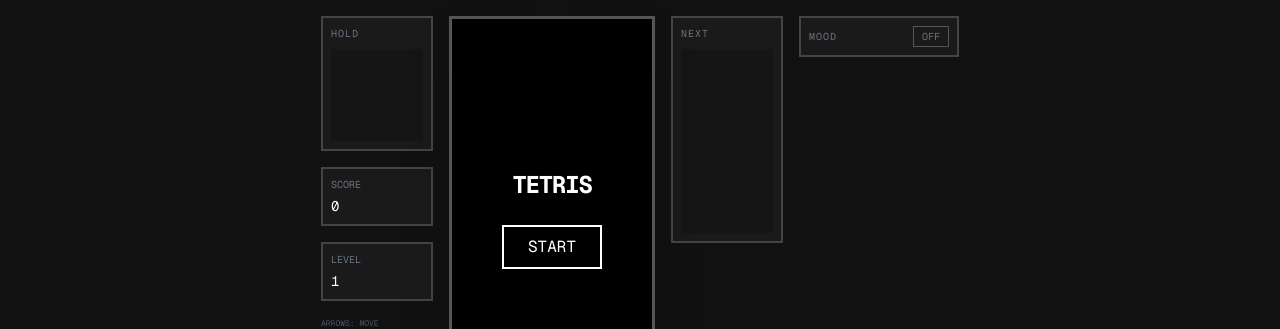
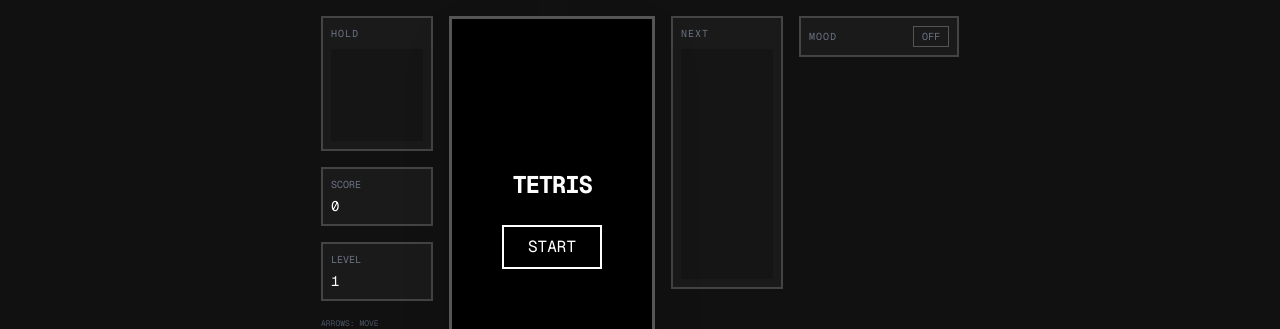
Before and after one commit to AkzechKyla/MoodTris, a Next.js app: page / in a window 1280 px wide. Shown: the top 329 px of the page. Built offline with nearby package versions, Linux system fonts and the light colour scheme.

Commit message:
fix: next piece canvas height for better visibility

```diff
--- a/components/Tetris.tsx
+++ b/components/Tetris.tsx
@@ -549,7 +549,7 @@
           <canvas
             ref={nextCanvasRef}
             width={80}
-            height={160}
+            height={200}
             className="w-full bg-black/20"
           />
         </div>
```
